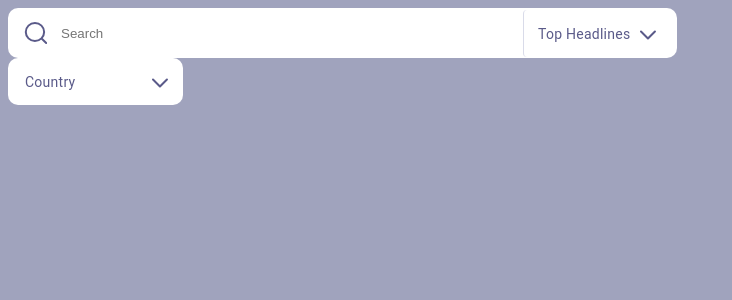
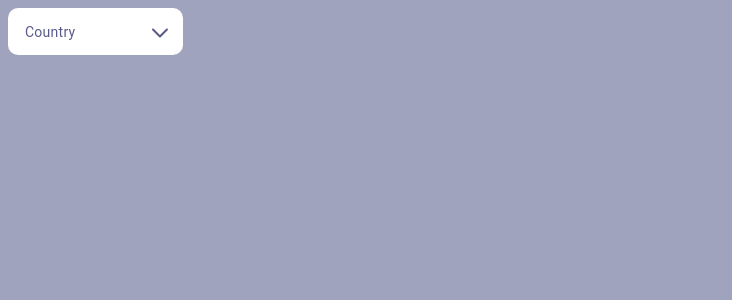
Before and after one commit to YuvalLeviMoveoHLS/Dispatcher_Frontend, a React (Vite) app: page / in a window 1280 px wide. Shown: the top 300 px of the page, without its empty margins (0-732 px from the left). Built offline with nearby package versions, Linux system fonts and the light colour scheme.

Commit message:
commented App.tsx

```diff
--- a/src/App.tsx
+++ b/src/App.tsx
@@ -10,7 +10,7 @@ import { article } from "./mockData/article";
 function App() {
   return (
     <div>
-      <SearchInput />
+      {/* <SearchInput /> */}
       {/* <ArticleCard article={article} /> */}
       {/* <ArticleCardtest /> */}
       <FilterDropDown
--- a/src/components/Input/input.tsx
+++ b/src/components/Input/input.tsx
@@ -13,11 +13,11 @@ const SearchInput: React.FC<SearchInput> = ({ placeholder = "Search" }) => {
       <StyledSearchIcon src={SearchIcon} />
       {/* <StyledSearchIcon /> */}
       <StyledInput placeholder={placeholder} />
-      <FilterDropDown
+      {/* <FilterDropDown
         selectOptions={selectOptionsAppHeader}
         placeholder="Top Headlines"
         isAppHeader={true}
-      ></FilterDropDown>
+      ></FilterDropDown> */}
     </InputWrapper>
   );
 };
```
